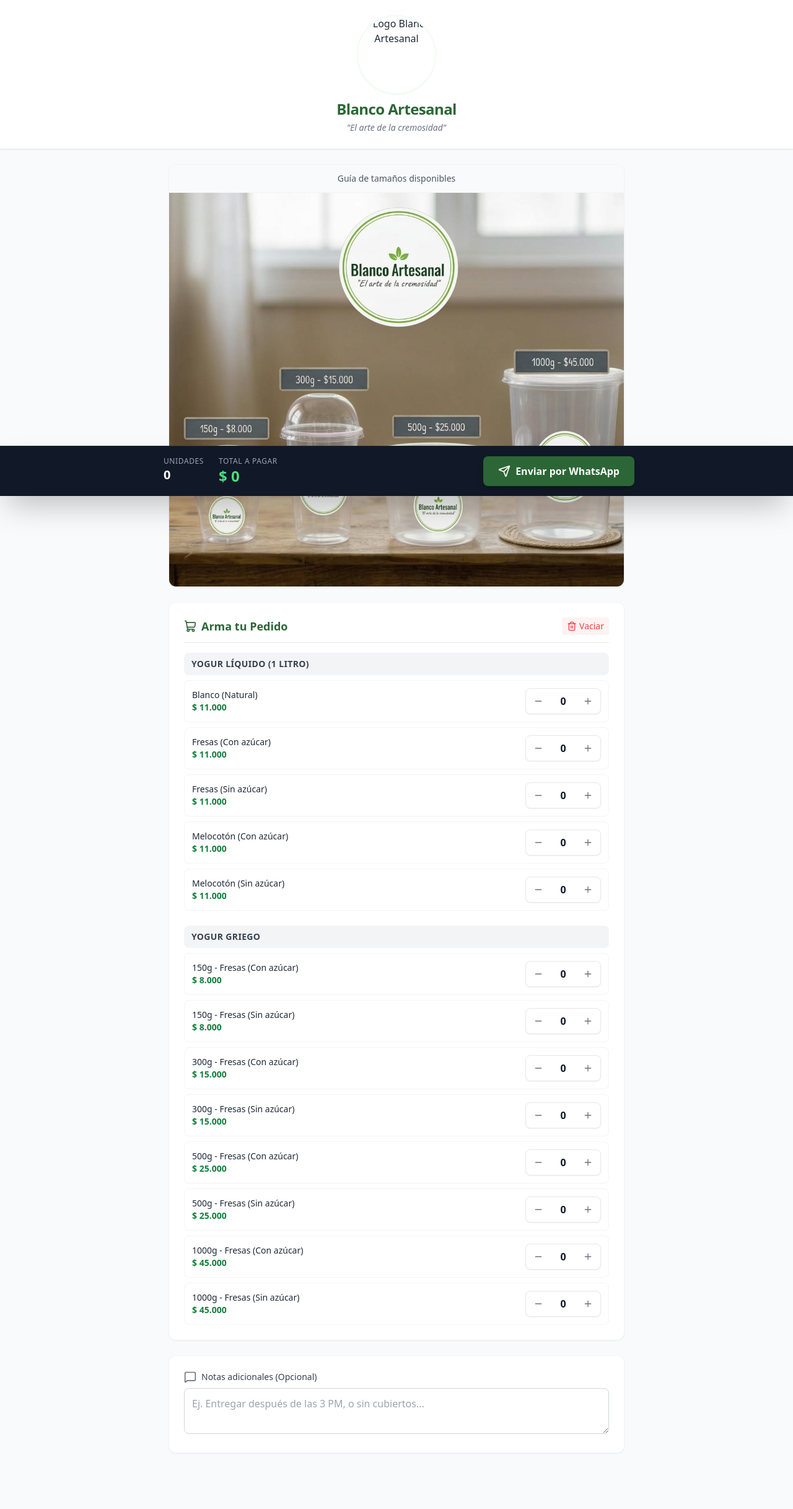
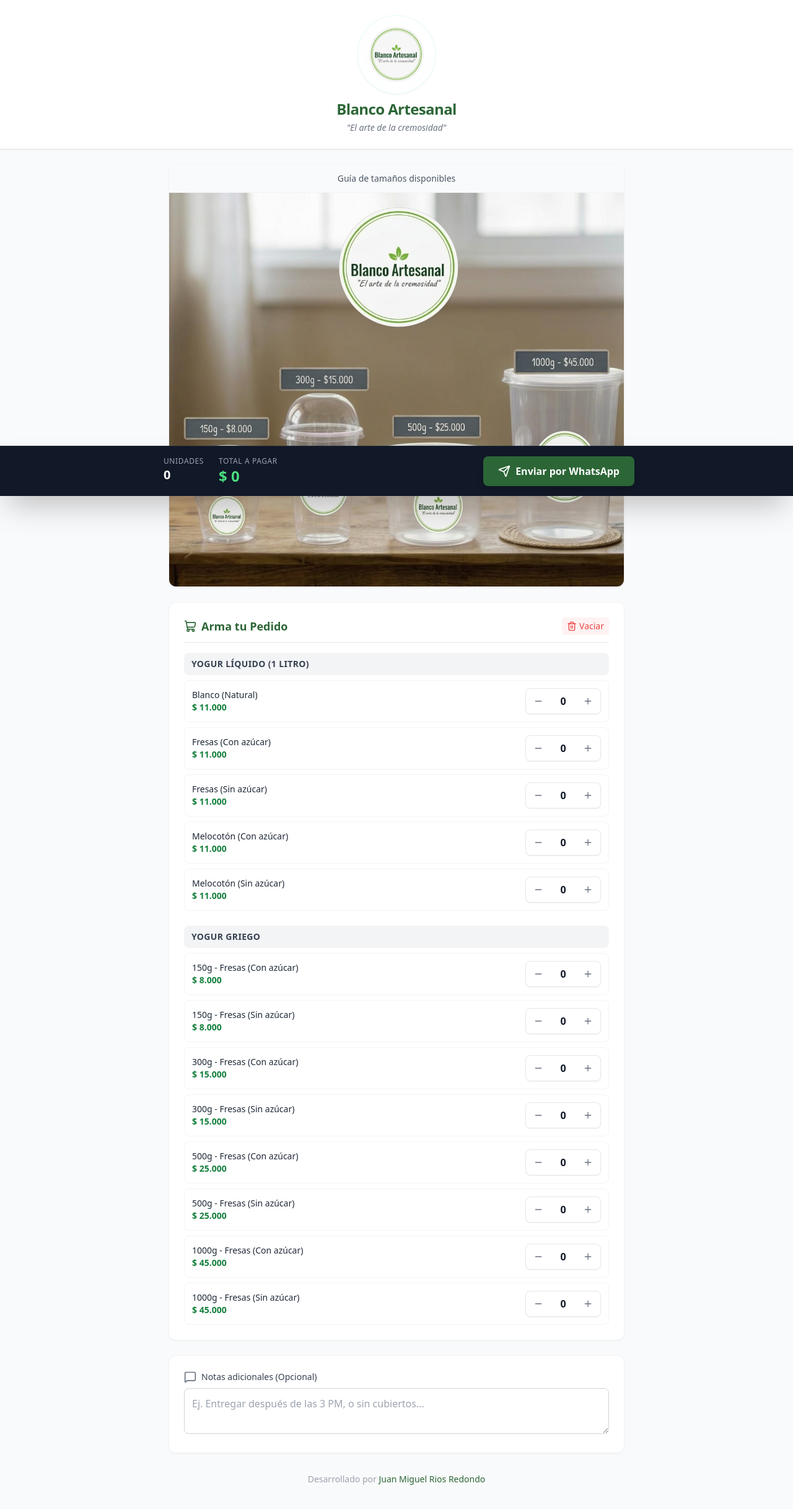
Before and after one commit to juanmiguel0927/PedidosBlancoArtesanal, a plain HTML site: page index.html in a window 1280 px wide. Shown: the whole page at 62% size. Drawn offline with nearby package versions, Linux system fonts and the light colour scheme.

Commit message:
Update index.html

```diff
--- a/index.html
+++ b/index.html
@@ -30,7 +30,7 @@
     <!-- Encabezado con Logo -->
     <header class="bg-white shadow-sm border-b border-gray-200">
         <div class="max-w-3xl mx-auto px-4 py-6 flex flex-col items-center justify-center text-center">
-            <img src="unnamed.jpg" alt="Logo Blanco Artesanal" class="w-32 h-32 object-contain rounded-full shadow-sm mb-2 border-2 border-green-50">
+            <img src="https://raw.githubusercontent.com/juanmiguel0927/PedidosBlancoArtesanal/0a4d700b24b751419bf96a69fca0780fd907a2dc/Logo.jpg" alt="Logo Blanco Artesanal" class="w-32 h-32 object-contain rounded-full shadow-sm mb-2 border-2 border-green-50">
             <h1 class="text-2xl font-bold brand-green tracking-tight">Blanco Artesanal</h1>
             <p class="text-gray-500 text-sm mt-1 italic font-medium">"El arte de la cremosidad"</p>
         </div>
@@ -43,7 +43,7 @@
             <div class="p-3 bg-gray-50 border-b border-gray-100 text-sm font-medium text-gray-600 text-center">
                 Guía de tamaños disponibles
             </div>
-            <img src="vasos.jpeg" alt="Tamaños de vasos Blanco Artesanal" class="w-full object-cover">
+            <img src="https://raw.githubusercontent.com/juanmiguel0927/PedidosBlancoArtesanal/0a4d700b24b751419bf96a69fca0780fd907a2dc/vasos.jpeg" alt="Tamaños de vasos Blanco Artesanal" class="w-full object-cover">
         </section>
 
         <!-- Formulario de Productos (Categorizado) -->
@@ -72,6 +72,13 @@
             </label>
             <textarea id="notes" onchange="saveState()" rows="2" class="w-full border-gray-300 rounded-lg p-3 border focus:ring-2 ring-brand-green outline-none transition-all" placeholder="Ej. Entregar después de las 3 PM, o sin cubiertos..."></textarea>
         </section>
+
+        <!-- Créditos del Desarrollador -->
+        <footer class="text-center mt-8 mb-4">
+            <p class="text-sm text-gray-400">
+                Desarrollado por <span class="font-medium brand-green">Juan Miguel Rios Redondo</span>
+            </p>
+        </footer>
 
     </main>
 
```
